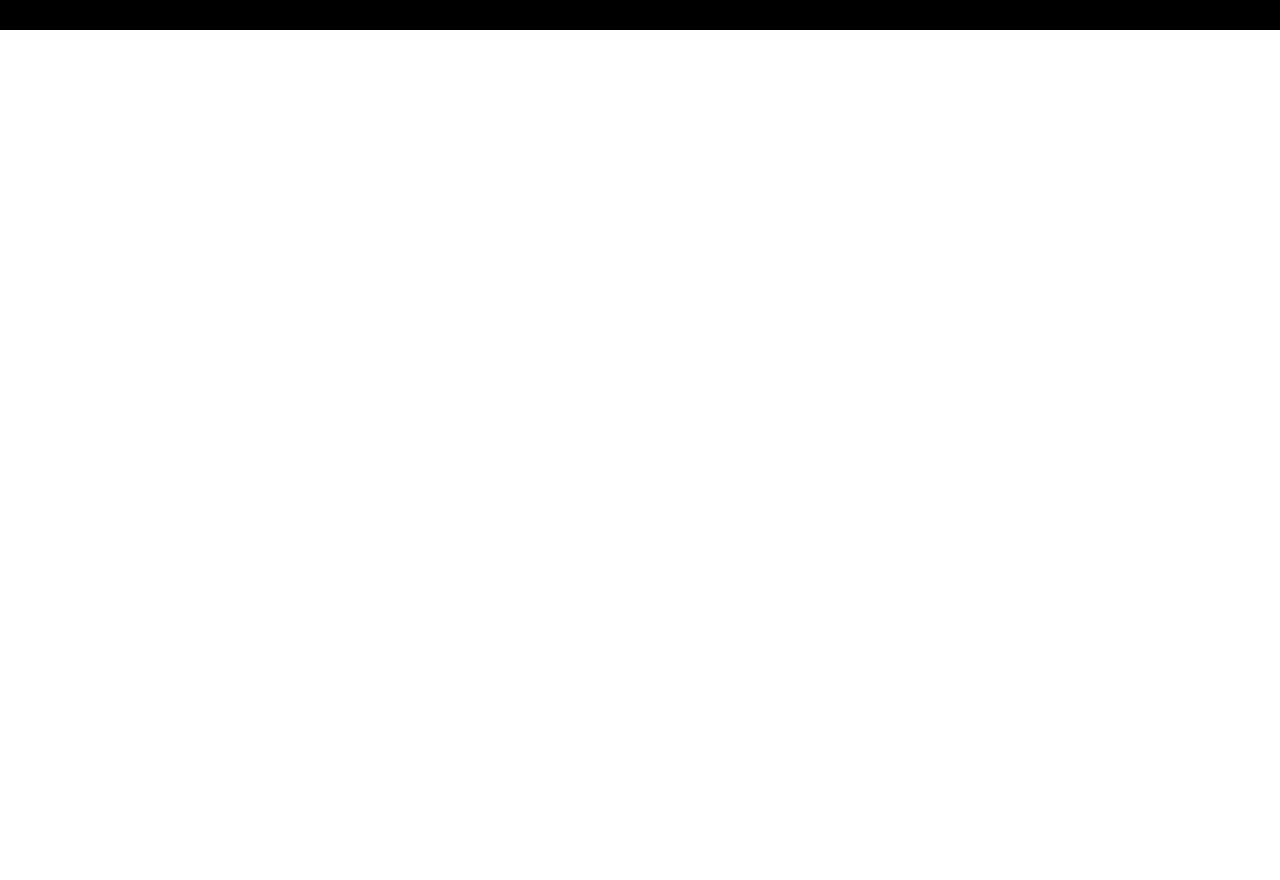
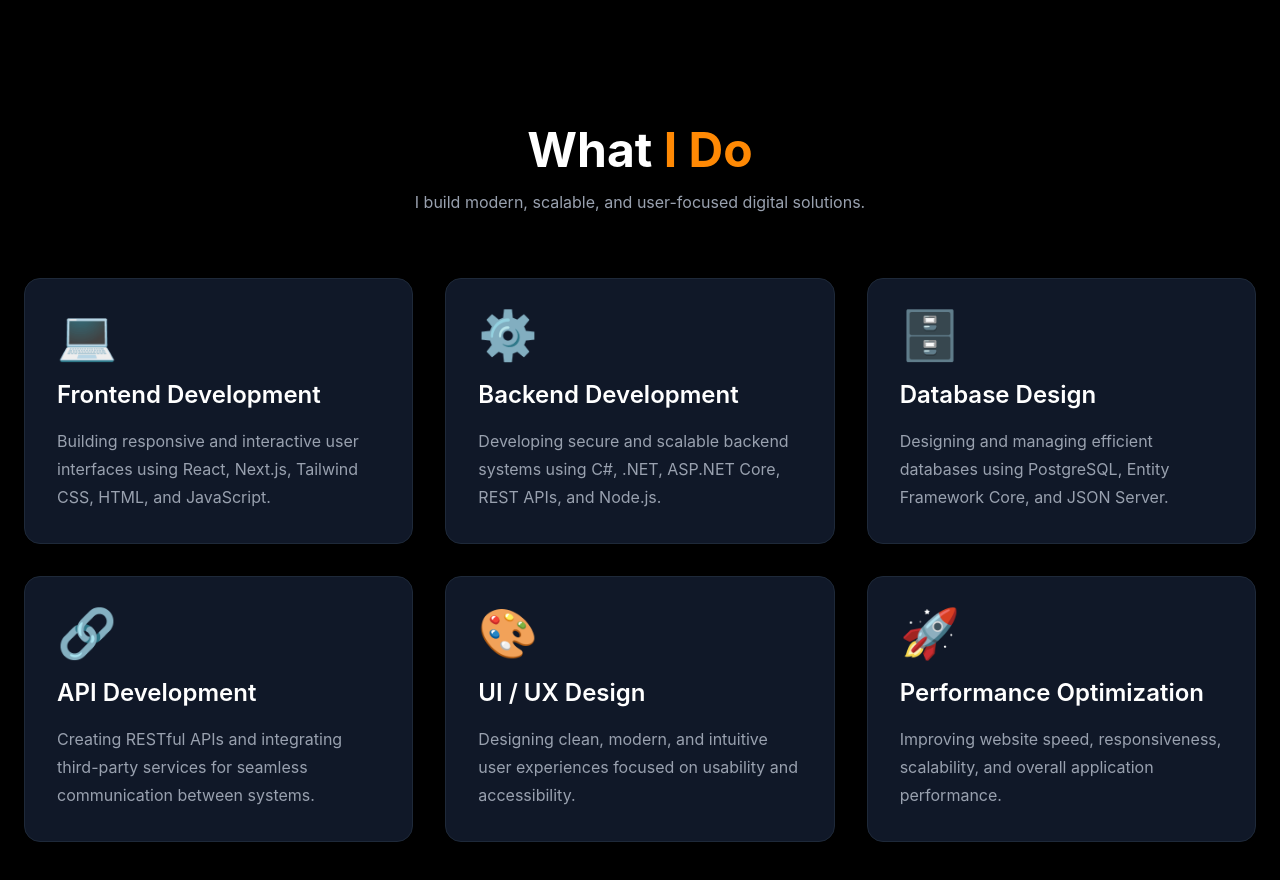
Before and after one commit to BirunduGloria/my-portfolio, a React (Vite) app: page / in a window 1280 px wide. Shown: the part 1520-2400 px from the top of the page. Before the commit the page ends 1550 px from the top, so only its background shows below. Built offline with nearby package versions, Linux system fonts and the light colour scheme.

Commit message:
Add ServicesSection to showcase skills and offerings

```diff
--- a/src/App.jsx
+++ b/src/App.jsx
@@ -273,7 +273,142 @@ function App() {
 
       </section>
 
+
+    {/* ServicesSection */}
+    <section
+  id="services"
+  className="max-w-7xl mx-auto px-6 py-24"
+>
+
+  {/* Heading */}
+  <div className="text-center mb-16">
+
+    <h2 className="text-5xl font-bold">
+      What <span className="text-orange-400">I Do</span>
+    </h2>
+
+    <p className="text-gray-400 mt-4">
+      I build modern, scalable, and user-focused digital solutions.
+    </p>
+
+  </div>
+
+  {/* Services Grid */}
+  <div className="grid md:grid-cols-2 lg:grid-cols-3 gap-8">
+
+    {/* Frontend */}
+    <div className="bg-gray-900 p-8 rounded-2xl hover:scale-105 transition duration-300 border border-gray-800">
+
+      <div className="text-5xl mb-5">
+        💻
+      </div>
+
+      <h3 className="text-2xl font-semibold mb-4">
+        Frontend Development
+      </h3>
+
+      <p className="text-gray-400 leading-7">
+        Building responsive and interactive user interfaces
+        using React, Next.js, Tailwind CSS, HTML, and JavaScript.
+      </p>
+
     </div>
+
+    {/* Backend */}
+    <div className="bg-gray-900 p-8 rounded-2xl hover:scale-105 transition duration-300 border border-gray-800">
+
+      <div className="text-5xl mb-5">
+        ⚙️
+      </div>
+
+      <h3 className="text-2xl font-semibold mb-4">
+        Backend Development
+      </h3>
+
+      <p className="text-gray-400 leading-7">
+        Developing secure and scalable backend systems
+        using C#, .NET, ASP.NET Core, REST APIs, and Node.js.
+      </p>
+
+    </div>
+
+    {/* Database */}
+    <div className="bg-gray-900 p-8 rounded-2xl hover:scale-105 transition duration-300 border border-gray-800">
+
+      <div className="text-5xl mb-5">
+        🗄️
+      </div>
+
+      <h3 className="text-2xl font-semibold mb-4">
+        Database Design
+      </h3>
+
+      <p className="text-gray-400 leading-7">
+        Designing and managing efficient databases using
+        PostgreSQL, Entity Framework Core, and JSON Server.
+      </p>
+
+    </div>
+
+    {/* API */}
+    <div className="bg-gray-900 p-8 rounded-2xl hover:scale-105 transition duration-300 border border-gray-800">
+
+      <div className="text-5xl mb-5">
+        🔗
+      </div>
+
+      <h3 className="text-2xl font-semibold mb-4">
+        API Development
+      </h3>
+
+      <p className="text-gray-400 leading-7">
+        Creating RESTful APIs and integrating third-party services
+        for seamless communication between systems.
+      </p>
+
+    </div>
+
+    {/* UI/UX */}
+    <div className="bg-gray-900 p-8 rounded-2xl hover:scale-105 transition duration-300 border border-gray-800">
+
+      <div className="text-5xl mb-5">
+        🎨
+      </div>
+
+      <h3 className="text-2xl font-semibold mb-4">
+        UI / UX Design
+      </h3>
+
+      <p className="text-gray-400 leading-7">
+        Designing clean, modern, and intuitive user experiences
+        focused on usability and accessibility.
+      </p>
+
+    </div>
+
+    {/* Optimization */}
+    <div className="bg-gray-900 p-8 rounded-2xl hover:scale-105 transition duration-300 border border-gray-800">
+
+      <div className="text-5xl mb-5">
+        🚀
+      </div>
+
+      <h3 className="text-2xl font-semibold mb-4">
+        Performance Optimization
+      </h3>
+
+      <p className="text-gray-400 leading-7">
+        Improving website speed, responsiveness, scalability,
+        and overall application performance.
+      </p>
+
+    </div>
+
+  </div>
+
+</section>
+
+ </div>
   )
 }
 
```
